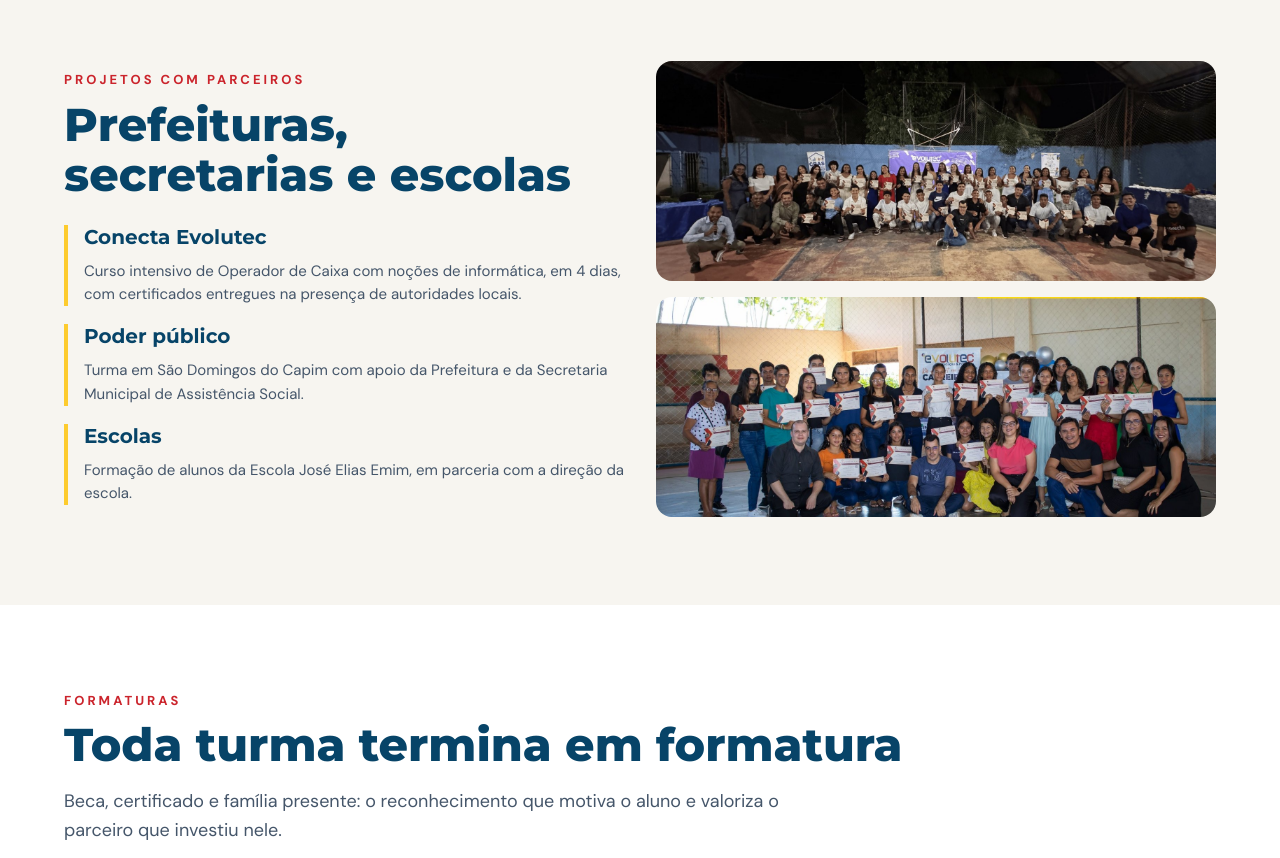
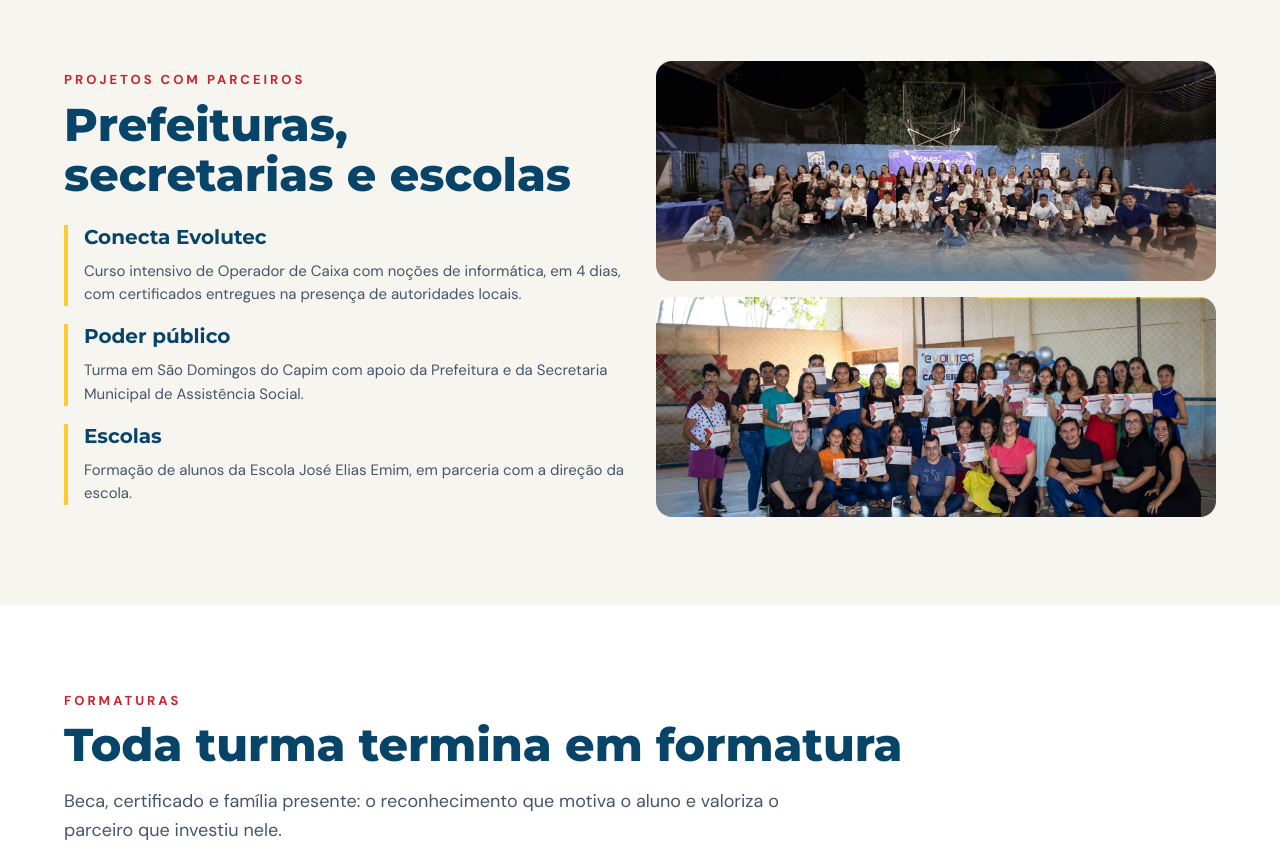
Before and after one commit to tievolutec-cloud/site-page-evolutec, a website: page landing-qualificacao-evolutec/index.html in a window 1280 px wide. Shown: the part 6245-7103 px from the top of the page. Drawn offline with Linux system fonts and the light colour scheme.

Commit message:
Retouch original Evolutec group photos and update landing image references

```diff
--- a/landing-qualificacao-evolutec/index.html
+++ b/landing-qualificacao-evolutec/index.html
@@ -212,8 +212,8 @@ a{color:#074468}a:hover{color:#0B2F4A}
 </div>
 </div>
 <div style="display: flex; flex-direction: column; gap: 16px">
-<img class="photo" src="imagens/conecta_evolutec.jpg" alt="Entrega de certificados do Conecta Evolutec" style="height: 220px">
-<img class="photo" src="imagens/escola_crop.jpg" alt="Alunos da Escola José Elias Emim com certificados" style="height: 220px">
+<img class="photo" src="imagens/conecta_evolutec_pro_20261121.jpg" alt="Entrega de certificados do Conecta Evolutec" style="height: 220px">
+<img class="photo" src="imagens/escola_crop_pro_20261121.jpg" alt="Alunos da Escola José Elias Emim com certificados" style="height: 220px">
 </div>
 </div>
 </div>
```
Also changed, not shown: landing-qualificacao-evolutec/imagens/conecta_evolutec_pro_20261121.jpg (added), landing-qualificacao-evolutec/imagens/escola_crop_pro_20261121.jpg (added).
